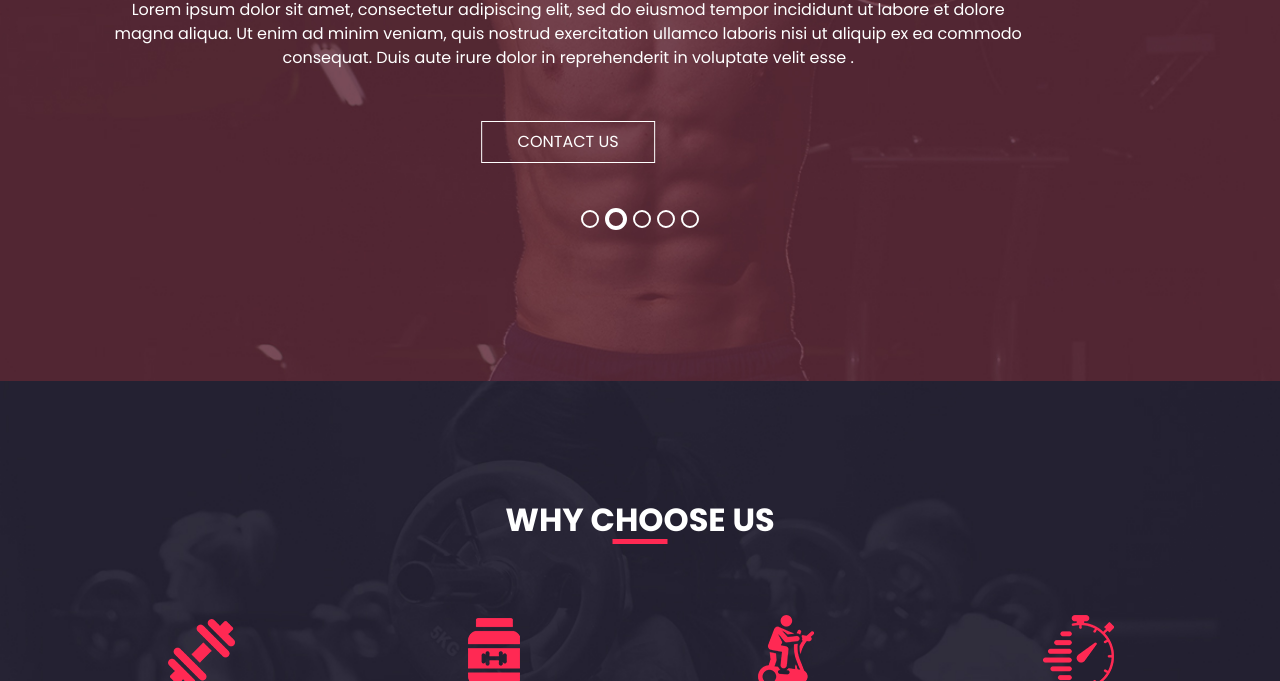
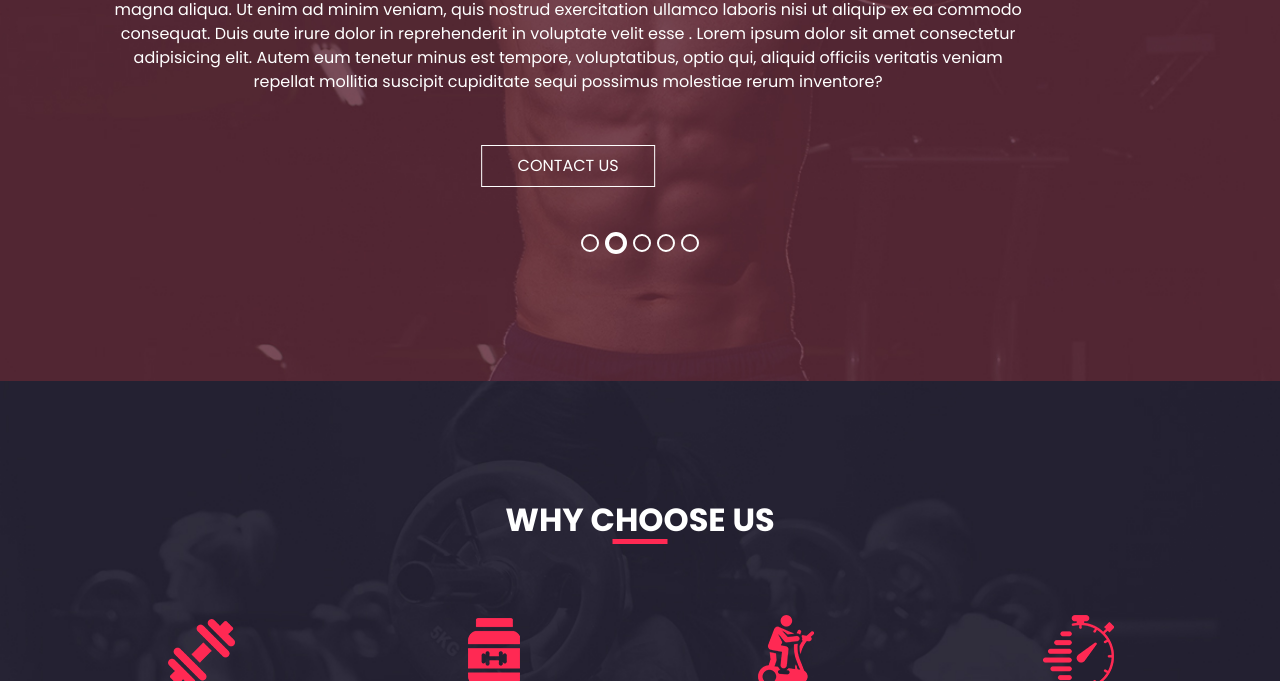
Before and after one commit to Brilliance-Minds/NeoGYM1, a plain HTML site: page index.html in a window 1280 px wide. Shown: the part 419-1100 px from the top of the page. Drawn offline with nearby package versions, Linux system fonts and the light colour scheme.

Commit message:
#1 writing fixed

```diff
--- a/index.html
+++ b/index.html
@@ -90,7 +90,7 @@
                       Neogym
                     </h1>
                     <p>
-                      Lorem ipsum dolor sit amet, consectetur adipiscing elit, sed do eiusmod tempor incididunt ut labore et dolore magna aliqua. Ut enim ad minim veniam, quis nostrud exercitation ullamco laboris nisi ut aliquip ex ea commodo consequat. Duis aute irure dolor in reprehenderit in voluptate velit esse .
+                      Lorem ipsum dolor sit amet, consectetur adipiscing elit, sed do eiusmod tempor incididunt ut labore et dolore magna aliqua. Ut enim ad minim veniam, quis nostrud exercitation ullamco laboris nisi ut aliquip ex ea commodo consequat. Duis aute irure dolor in reprehenderit in voluptate velit esse . Lorem ipsum dolor sit amet consectetur adipisicing elit. Autem eum tenetur minus est tempore, voluptatibus, optio qui, aliquid officiis veritatis veniam repellat mollitia suscipit cupiditate sequi possimus molestiae rerum inventore?
                     </p>
                     <div class="">
                       <a href="">
```
